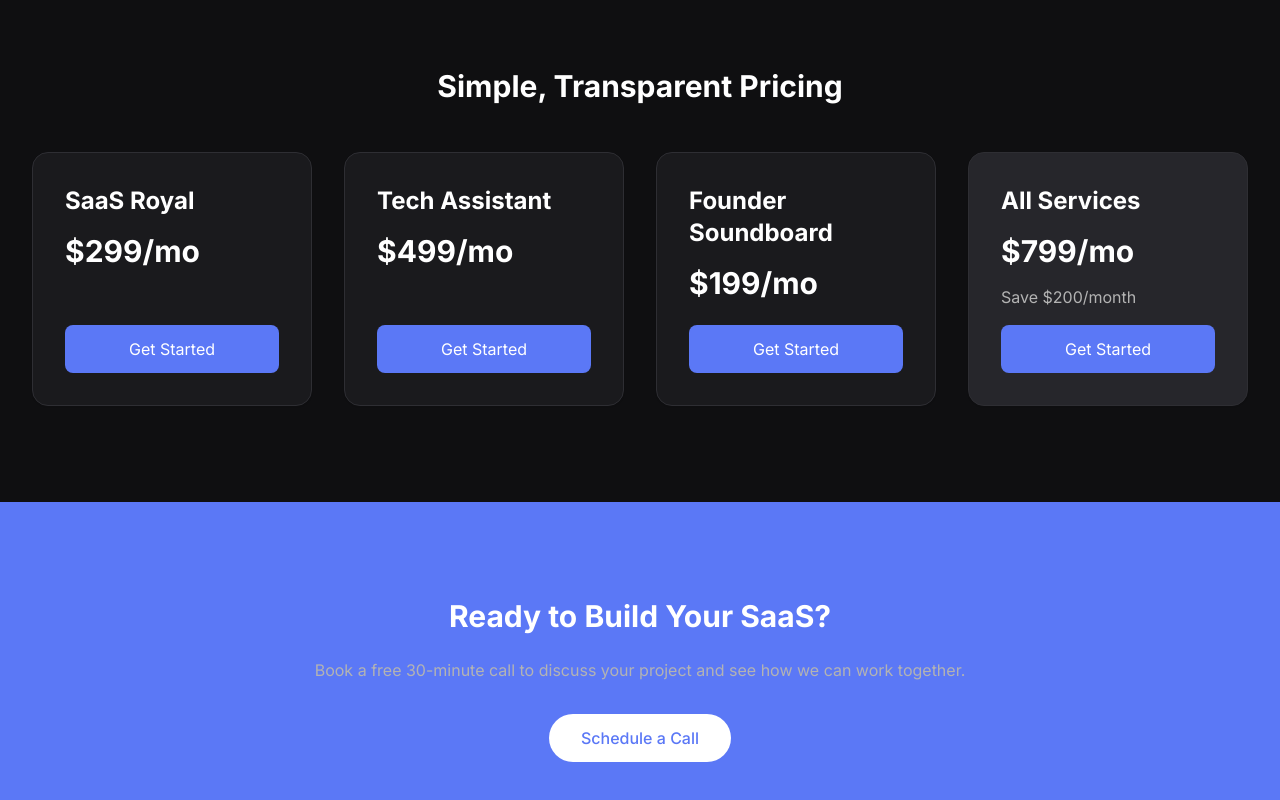
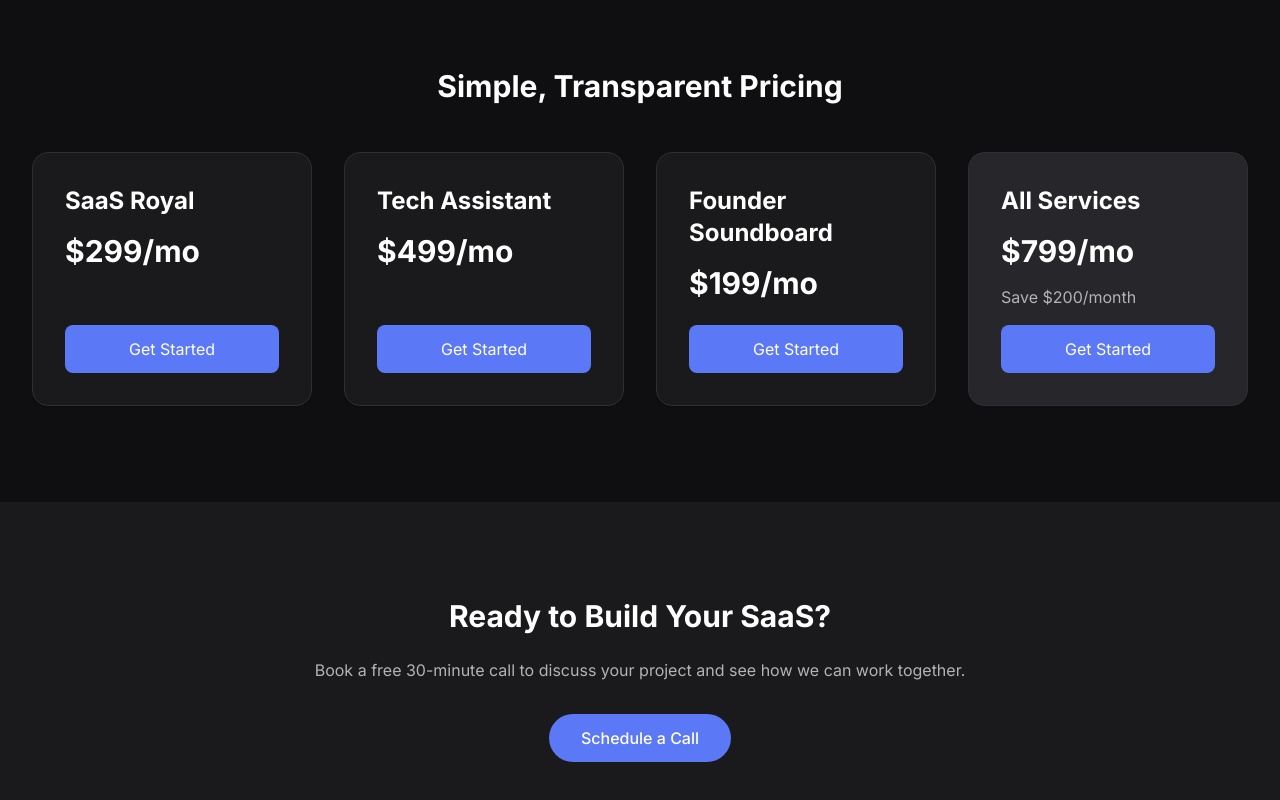
Before and after one commit to JohannesBorge/borge, a Next.js app: page / in a window 1280 px wide. Shown: the part 2354-3154 px from the top of the page. Built offline with nearby package versions, Linux system fonts and the light colour scheme.

Commit message:
Update footer section with more subtle background color

```diff
--- a/app/page.tsx
+++ b/app/page.tsx
@@ -151,13 +151,13 @@ export default function Home() {
       </section>
 
       {/* CTA Section */}
-      <section className="py-24 bg-primary">
+      <section className="py-24 bg-surface">
         <div className="max-w-7xl mx-auto px-4 sm:px-6 lg:px-8 text-center">
           <h2 className="text-3xl font-bold text-text-primary mb-6 animate-fade-in">Ready to Build Your SaaS?</h2>
           <p className="text-text-secondary mb-8 max-w-2xl mx-auto animate-fade-in-up">
             Book a free 30-minute call to discuss your project and see how we can work together.
           </p>
-          <button className="bg-text-primary text-primary px-8 py-3 rounded-full font-medium hover:bg-hover transition-all duration-300 transform hover:scale-105 hover:shadow-lg">
+          <button className="bg-primary text-text-primary px-8 py-3 rounded-full font-medium hover:bg-hover transition-all duration-300 transform hover:scale-105 hover:shadow-lg">
             Schedule a Call
           </button>
         </div>
```
